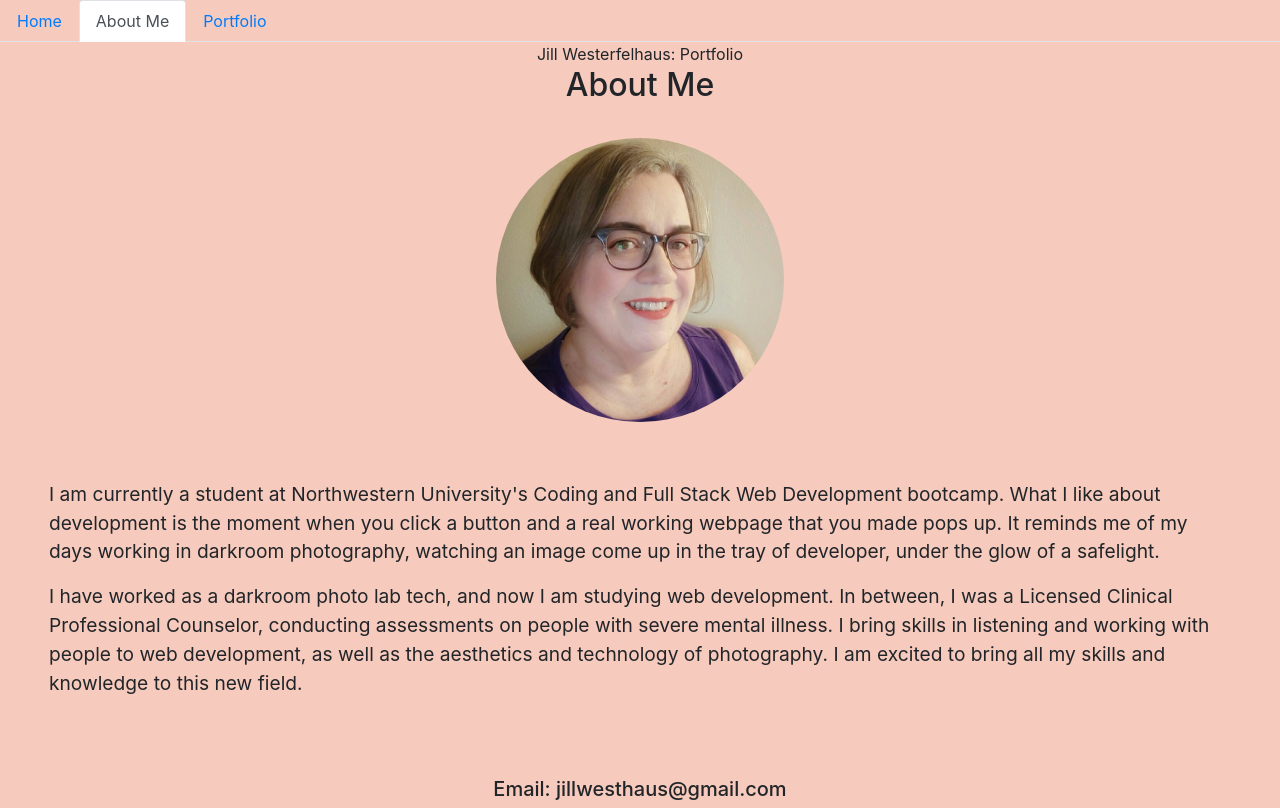
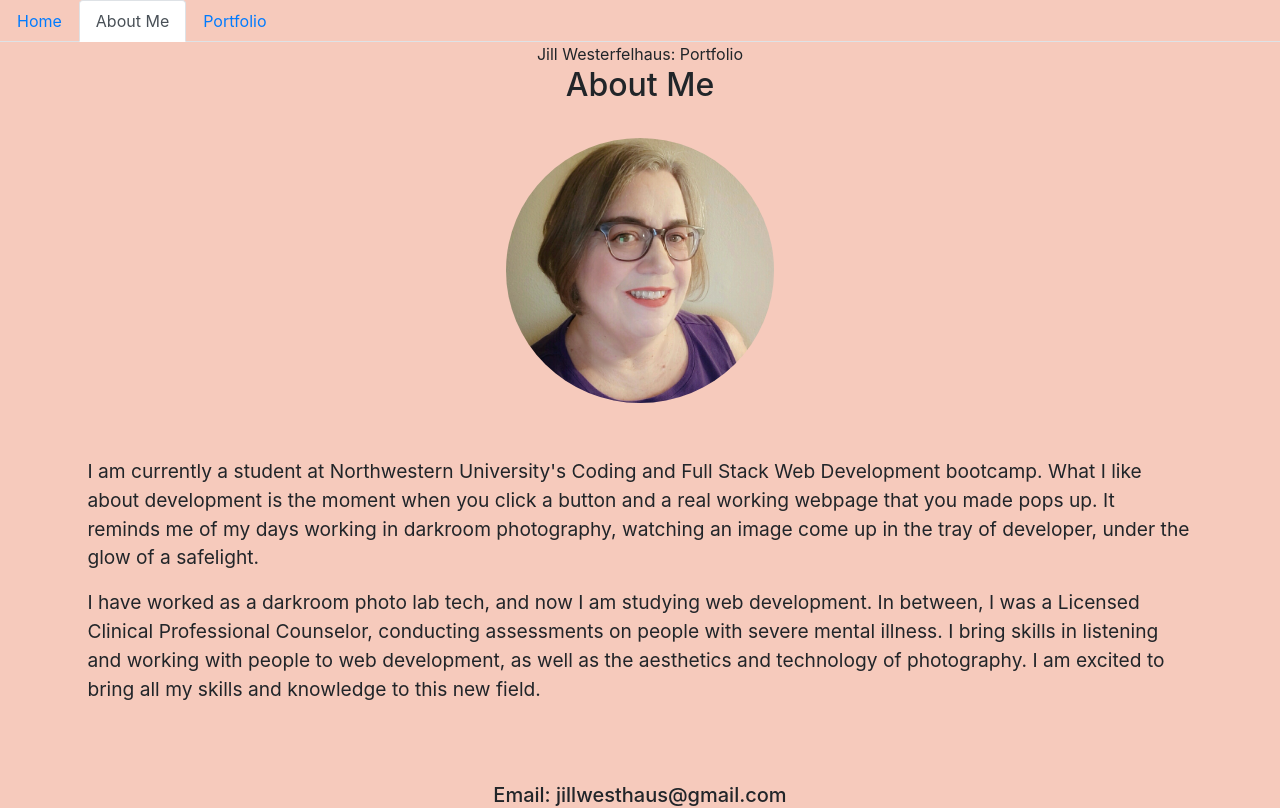
Before and after one commit to JIllWesterfelhaus/ReactPortfolio, a React (Create React App) app in the folder portfolio/: page /about in a window 1280 px wide. Shown: the top 808 px of the page. Built offline with nearby package versions, Linux system fonts and the light colour scheme.

Commit message:
updated padding aboutme

```diff
--- a/portfolio/src/index.css
+++ b/portfolio/src/index.css
@@ -54,8 +54,8 @@ h3 {
 font-size: 1.2em;
 padding-top: 2%;
 padding-bottom: 5%;
-padding-left: 5%;
-padding-right: 5%;
+padding-left: 8%;
+padding-right: 8%;
 }
 
   @media only screen and (max-width: 660px) {
@@ -79,6 +79,7 @@ padding-right: 20%;
   align-items: center;
   justify-content: center;
 
+
 }
 
 .homepage {
```
